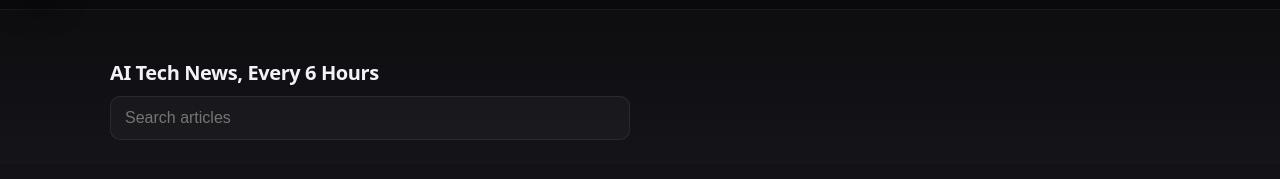
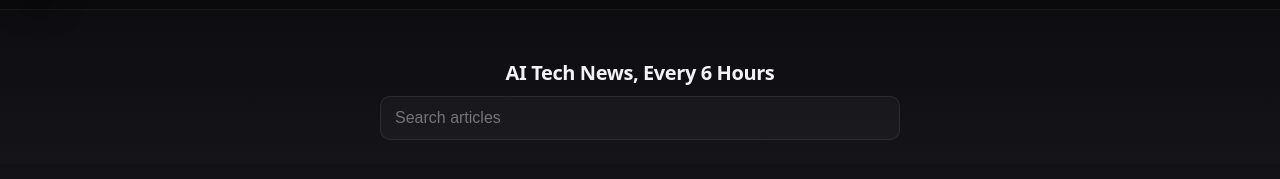
Before and after one commit to Digim0rt4l/obsidian-news, a website: page index.html in a window 1280 px wide. Shown: the part 51-230 px from the top of the page. Drawn offline with Linux system fonts and the light colour scheme.

Commit message:
Update styles.css

```diff
--- a/styles.css
+++ b/styles.css
@@ -11,6 +11,9 @@
 
 * {
   box-sizing: border-box;
+  -webkit-text-size-adjust: 100%;
+  -ms-text-size-adjust: 100%;
+  text-size-adjust: 100%;
 }
 
 html,
@@ -79,6 +82,7 @@ img {
   padding: 48px 20px 16px;
   max-width: 1100px;
   margin: 0 auto;
+  text-align: center;
 }
 
 #hero h1 {
@@ -97,6 +101,8 @@ img {
   color: var(--ink);
   outline: none;
   font-size: 16px;
+  display: block;
+  margin: 0 auto;
 }
 
 .search input::placeholder {
```
